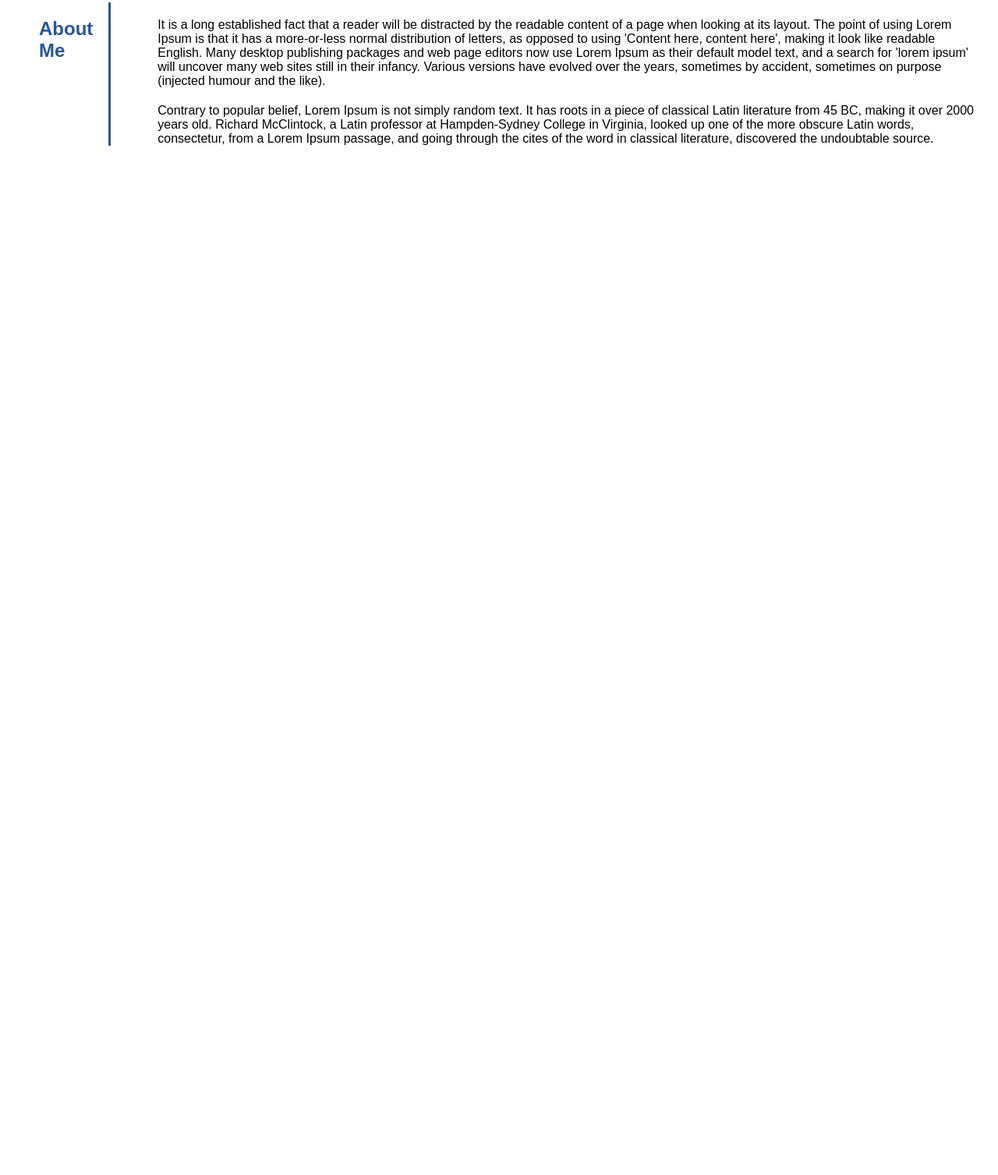
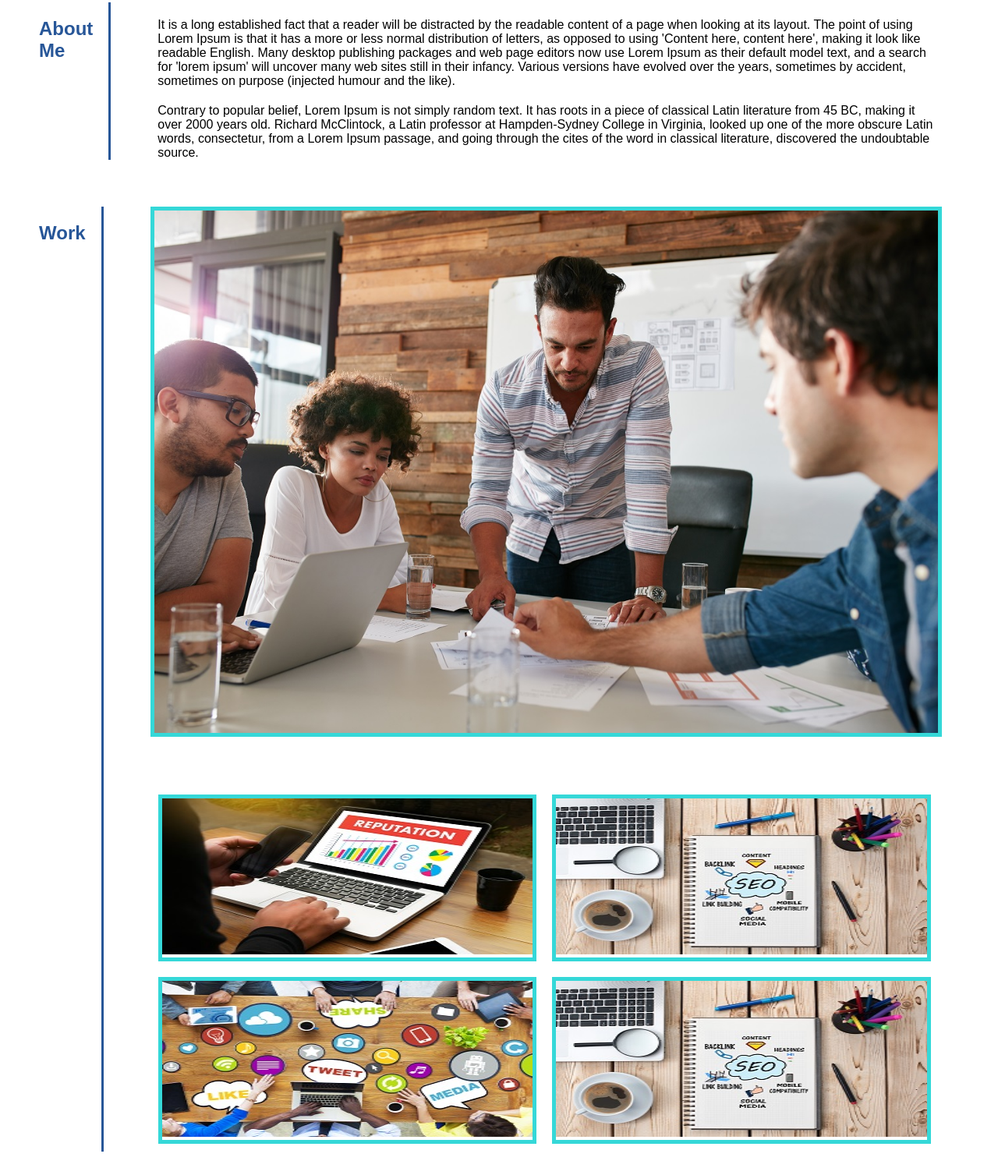
Before and after one commit to ehsanh2001/portfolio, a plain HTML site: page index.html in a window 1280 px wide. Shown: the part 239-1746 px from the top of the page at 78% size. Before the commit the page ends 800 px from the top, so only its background shows below. Drawn offline with Linux system fonts and the light colour scheme.

Commit message:
Add work images and make it responsive

```diff
--- a/assets/css/style.css
+++ b/assets/css/style.css
@@ -12,6 +12,7 @@ body {
 
 p {
     margin-top: 20px;
+    padding-right: 50px;
 }
 .header-name-nav {
     background-color: var(--color-dark);
@@ -67,21 +68,49 @@ p {
     padding: 0px 10px;
 }
 
-.about-me-div {
-    display: flex;
-}
-
-.about-me-div .about-me-text {
-    margin: 30px;
-}
-
 .left-side-main {
     color: var(--color-dark);
     margin: 30px;
     padding: 20px;
     border-right: 3px solid;
+    width: auto;
 }
 
+.main-div {
+    display: flex;
+}
+
+.main-div .about-me-text {
+    padding: 30px;
+}
+.work-container {
+    display: flex;
+    flex-direction: column;
+}
+
+.main-work img {
+    width: 90%;
+    margin: 30px;
+    border: 5px solid var(--color-light);
+}
+
+.small-work-container {
+    display: flex;
+    flex-direction: row;
+    flex-wrap: wrap;
+    padding: 30px;
+}
+
+.work-tile {
+    width: 45%;
+    margin: 10px;
+    border: 5px solid var(--color-light);
+}
+
+.work-tile img {
+    width: 100%;
+    height: 200px;
+}
 @media screen and (max-width: 780px) {
     .header-name-nav {
         flex-direction: column;
@@ -100,4 +129,7 @@ p {
         display: block; /* Change the display to block for each list item */
         margin-bottom: 10px; /*Add some space between each link */
     }
+    .work-tile {
+        width: 90%;
+    }
 }
--- a/index.html
+++ b/index.html
@@ -22,14 +22,14 @@
             <div class="header-image"><h2>In Code We Trust</h2></div>
         </header>
         <main>
-            <div class="about-me-div">
+            <div class="main-div">
                 <div class="left-side-main"><h2>About Me</h2></div>
                 <div class="about-me-text">
                     <p>
                         It is a long established fact that a reader will be
                         distracted by the readable content of a page when
                         looking at its layout. The point of using Lorem Ipsum is
-                        that it has a more-or-less normal distribution of
+                        that it has a more or less normal distribution of
                         letters, as opposed to using 'Content here, content
                         here', making it look like readable English. Many
                         desktop publishing packages and web page editors now use
@@ -51,9 +51,43 @@
                     </p>
                 </div>
             </div>
-            <div class="work-div"></div>
-            <div class="contact-me-div"></div>
-            <div class="resume-div"></div>
+            <div class="main-div">
+                <div class="left-side-main"><h2>Work</h2></div>
+                <div class="work-container">
+                    <div class="main-work">
+                        <img
+                            src="./assets/images/digital-marketing-meeting.jpg"
+                            alt=""
+                        />
+                    </div>
+                    <div class="small-work-container">
+                        <div class="work-tile">
+                            <img
+                                src="./assets/images/online-reputation-management.jpg"
+                                alt=""
+                            />
+                        </div>
+                        <div class="work-tile">
+                            <img
+                                src="./assets/images/search-engine-optimization.jpg"
+                                alt=""
+                            />
+                        </div>
+                        <div class="work-tile">
+                            <img
+                                src="./assets/images/social-media-marketing.jpg"
+                                alt=""
+                            />
+                        </div>
+                        <div class="work-tile">
+                            <img
+                                src="./assets/images/search-engine-optimization.jpg"
+                                alt=""
+                            />
+                        </div>
+                    </div>
+                </div>
+            </div>
         </main>
     </body>
 </html>
```
Also changed, not shown: assets/images/digital-marketing-meeting.jpg (added), assets/images/online-reputation-management.jpg (added), assets/images/search-engine-optimization.jpg (added), assets/images/social-media-marketing.jpg (added).
